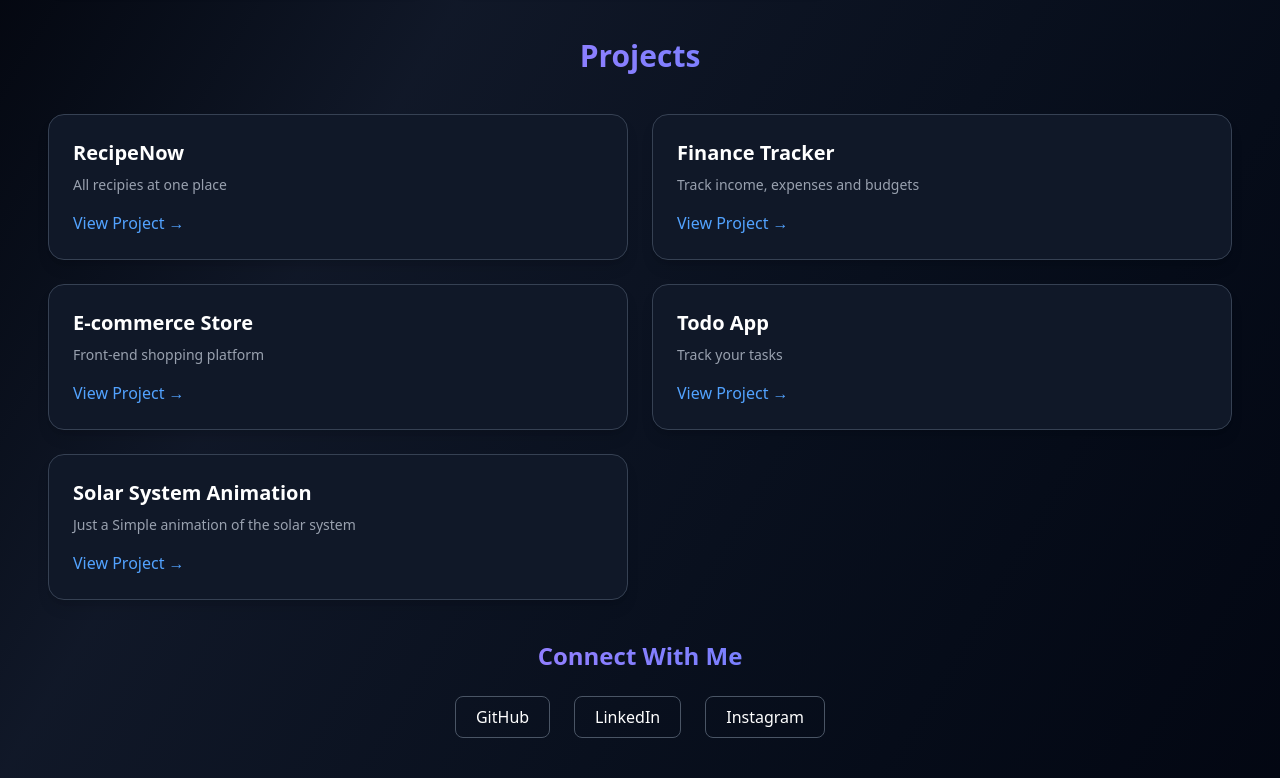
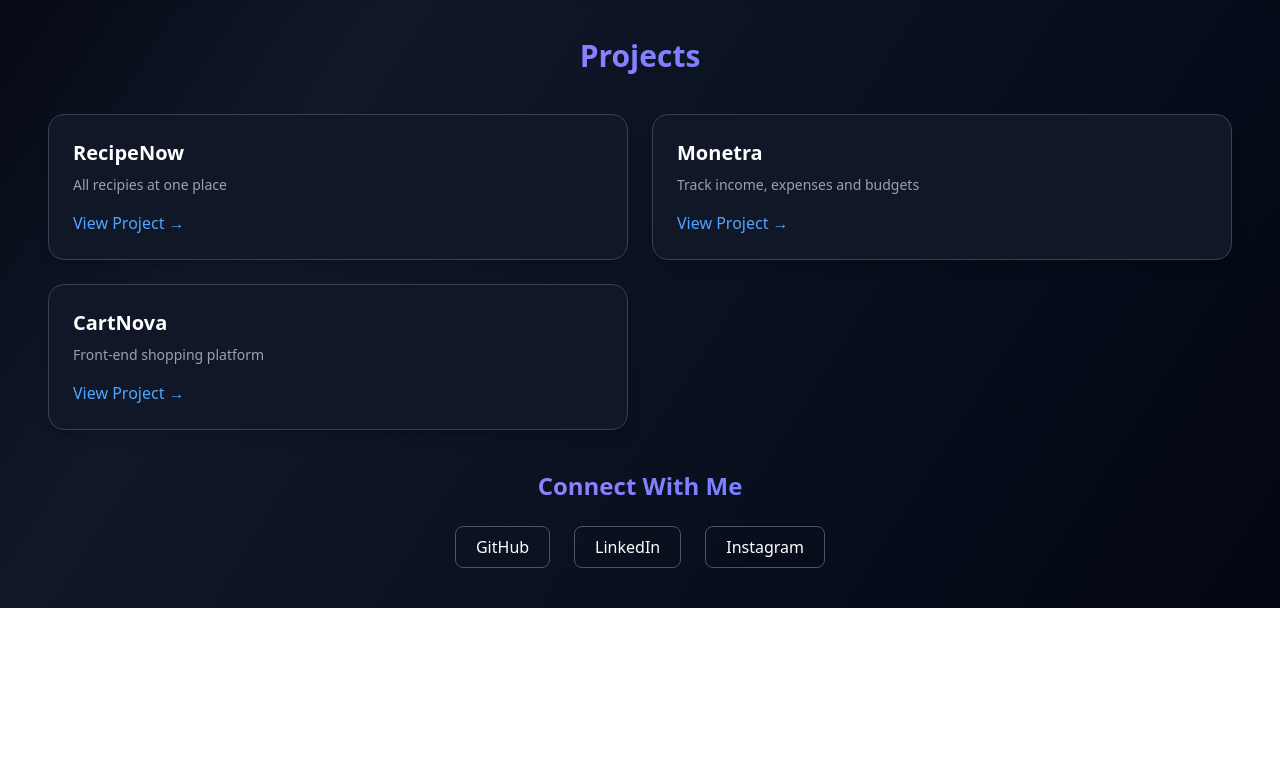
Before and after one commit to abdulhaseeb0666/portfolio, a Next.js app: page / in a window 1280 px wide. Shown: the part 1392-2170 px from the top of the page. After the commit the page ends 2000 px from the top, so only its background shows below. Built offline with nearby package versions, Linux system fonts and the light colour scheme.

Commit message:
On branch master Your branch is up to date with 'origin/master'.
Changes to be committed:
	modified:   app/components/Projects.tsx

```diff
--- a/app/components/Projects.tsx
+++ b/app/components/Projects.tsx
@@ -7,24 +7,14 @@ const projects = [
     link: "https://recipe-now-ah.vercel.app/"
   },
   {
-    title: "Finance Tracker",
+    title: "Monetra",
     desc: "Track income, expenses and budgets",
     link: "https://monetra-by-haseeb.vercel.app/",
   },
   {
-    title: "E-commerce Store",
+    title: "CartNova",
     desc: "Front-end shopping platform",
     link: "https://cartnova-ah.vercel.app/"
-  },
-  {
-    title: "Todo App",
-    desc: "Track your tasks",
-    link: "https://todotasks-ah.vercel.app/"
-  },
-  {
-    title: "Solar System Animation",
-    desc: "Just a Simple animation of the solar system",
-    link: "https://solarsystem-ah.vercel.app/"
   },
 ];
 
```
